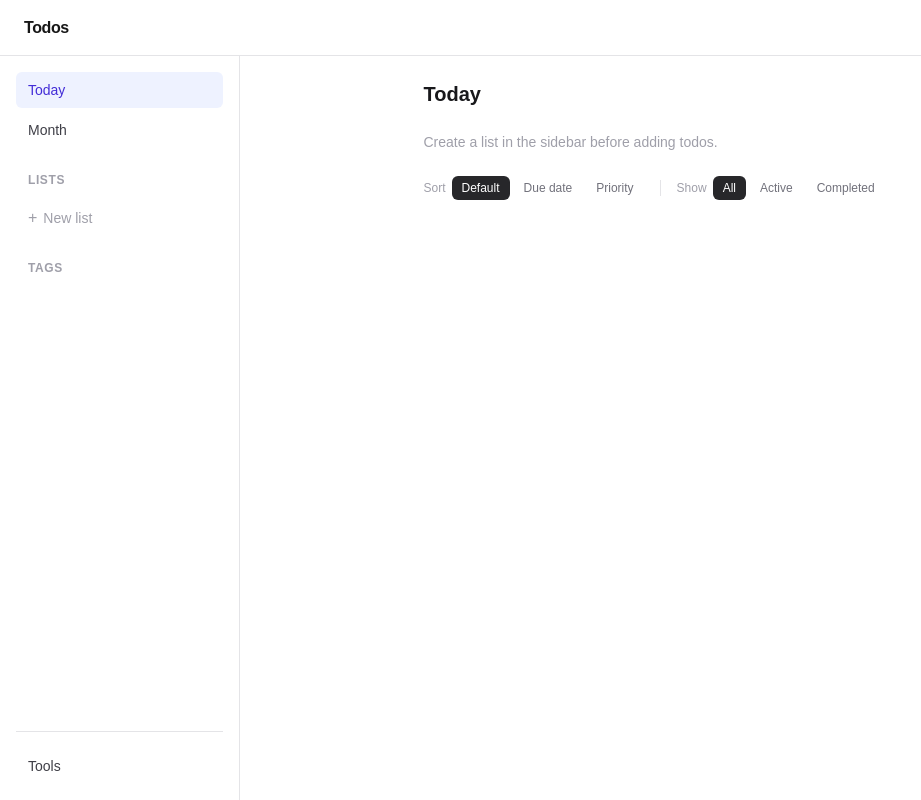
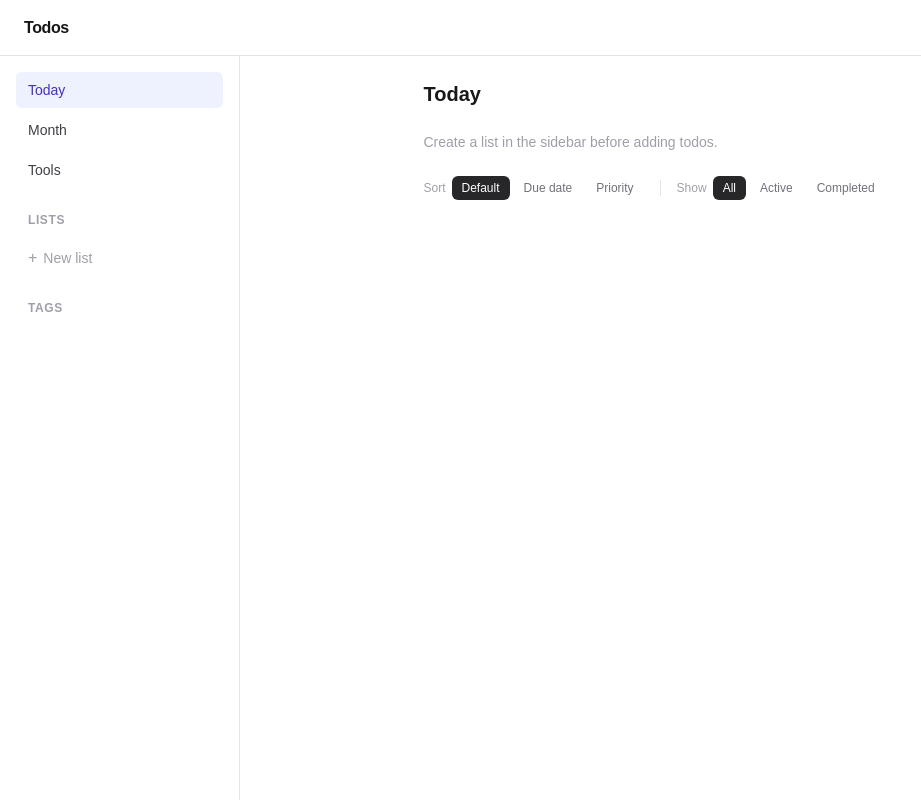
Before and after one commit to Jonathanko52/personal-interface, a Next.js app: page / in a window 1280 px wide. Shown: the whole page, without its empty margins (0-921 px from the left). Built offline with nearby package versions, Linux system fonts and the light colour scheme.

Commit message:
sidebar work

```diff
--- a/app/components/Sidebar.tsx
+++ b/app/components/Sidebar.tsx
@@ -79,6 +79,16 @@ export default function Sidebar({ panelOpen, onTogglePanel }: SidebarProps) {
       <div className="flex flex-col gap-1">
         <Link href="/" className={linkClass("/")}>Today</Link>
         <Link href="/month" className={linkClass("/month")}>Month</Link>
+        <button
+          onClick={onTogglePanel}
+          className={`flex items-center gap-2 text-sm rounded-md px-3 py-2 transition-colors text-left ${
+            panelOpen
+              ? "bg-indigo-50 text-indigo-700 font-medium"
+              : "text-zinc-700 hover:text-zinc-900 hover:bg-zinc-100"
+          }`}
+        >
+          Tools
+        </button>
       </div>
 
       <section>
@@ -185,18 +195,6 @@ export default function Sidebar({ panelOpen, onTogglePanel }: SidebarProps) {
         </ul>
       </section>
 
-      <div className="mt-auto pt-4 border-t border-zinc-200">
-        <button
-          onClick={onTogglePanel}
-          className={`w-full flex items-center gap-2 text-sm px-3 py-2 rounded-md transition-colors ${
-            panelOpen
-              ? "bg-indigo-50 text-indigo-700 font-medium"
-              : "text-zinc-700 hover:text-zinc-900 hover:bg-zinc-100"
-          }`}
-        >
-          Tools
-        </button>
-      </div>
     </nav>
   );
 }
```
